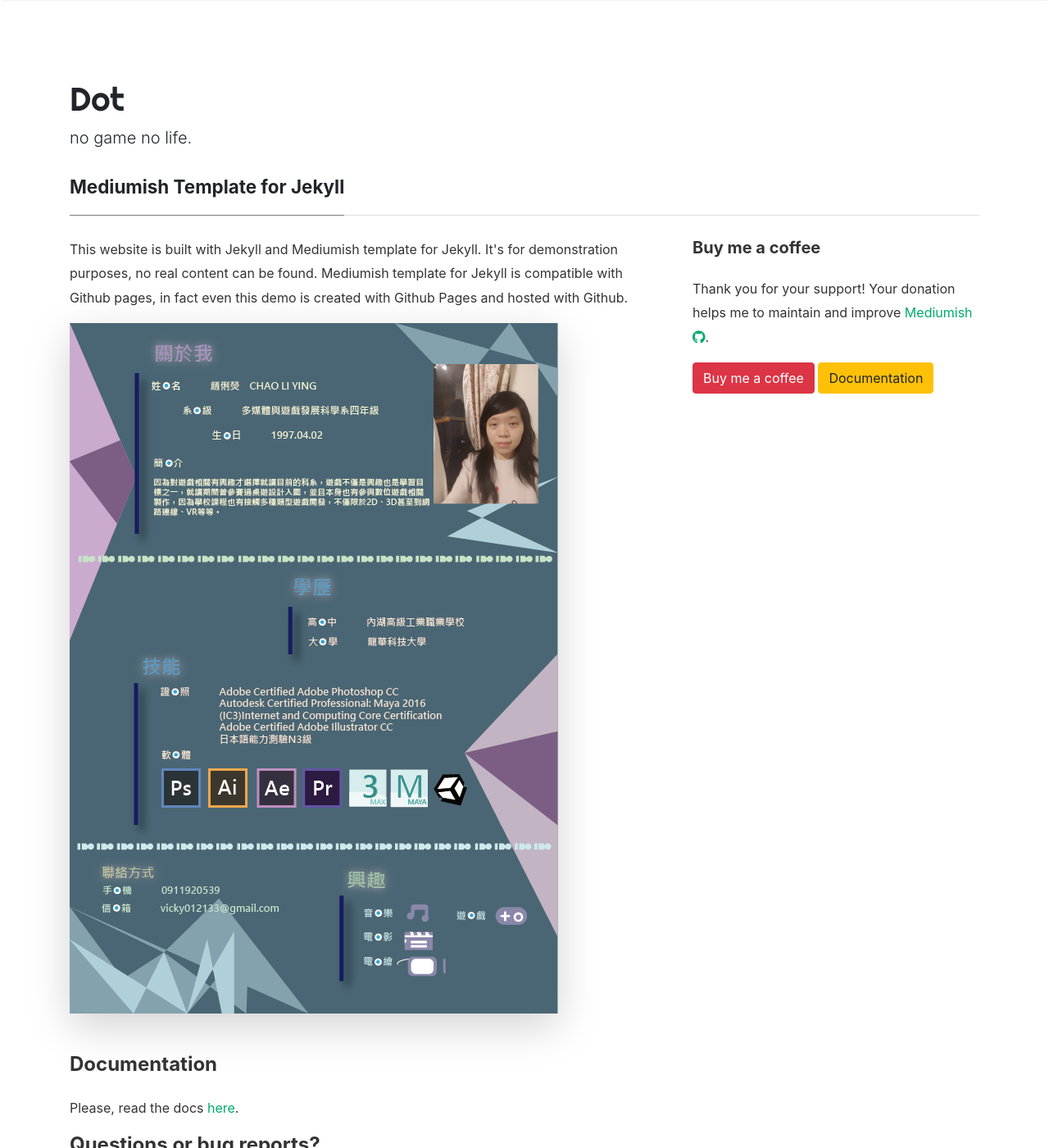
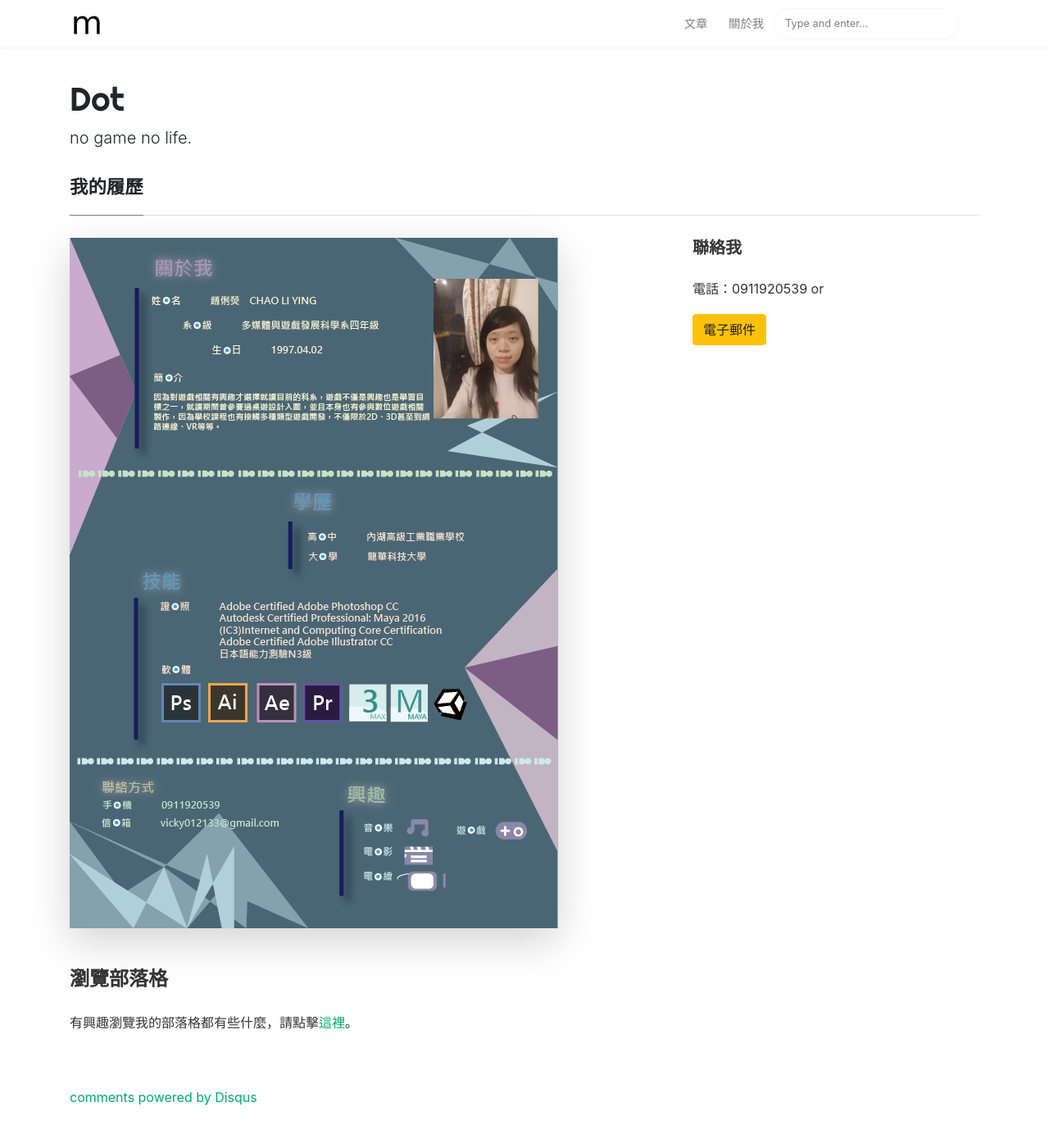
Before and after one commit to dotch01/dotch01.github.io, a Jekyll site: the page built from _pages/about.md, in a window 1280 px wide and 1400 px high. Shown: the whole window at 82% size. Built offline with Jekyll 4.4.1, drawn with Linux system fonts in a browser that asks for light colours; nearby versions of some CDN libraries; comment, search, counter and statistics services are not loaded; some of the changed text lies outside the part shown.

Commit message:
update aboutme

```diff
--- a/_pages/about.md
+++ b/_pages/about.md
@@ -1,6 +1,6 @@
 ---
 layout: page
-title: Mediumish Template for Jekyll
+title: 我的履歷
 permalink: /about
 comments: true
 ---
@@ -8,27 +8,21 @@
 <div class="row justify-content-between">
 <div class="col-md-8 pr-5">
 
-<p>This website is built with Jekyll and Mediumish template for Jekyll. It's for demonstration purposes, no real content can be found. Mediumish template for Jekyll is compatible with Github pages, in fact even this demo is created with Github Pages and hosted with Github.</p>
+<p class="mb-5"><img class="shadow-lg" src="{{site.baseurl}}/assets/images/Resume.png" alt="jekyll template mediumish" /></p>
+<h4>瀏覽部落格</h4>
 
-<p class="mb-5"><img class="shadow-lg" src="{{site.baseurl}}/assets/images/Resume.png" alt="jekyll template mediumish" /></p>
-<h4>Documentation</h4>
-
-<p>Please, read the docs <a href="https://bootstrapstarter.com/bootstrap-templates/template-mediumish-bootstrap-jekyll/">here</a>.</p>
-
-<h4>Questions or bug reports?</h4>
-
-<p>Head over to our <a href="https://github.com/wowthemesnet/mediumish-theme-jekyll">Github repository</a>!</p>
+<p>有興趣瀏覽我的部落格都有些什麼，請點擊<a href="{{ site.baseurl }}/index.html">這裡</a>。</p>
 
 </div>
 
 <div class="col-md-4">
 
 <div class="sticky-top sticky-top-80">
-<h5>Buy me a coffee</h5>
+<h5>聯絡我</h5>
 
-<p>Thank you for your support! Your donation helps me to maintain and improve <a target="_blank" href="https://github.com/wowthemesnet/mediumish-theme-jekyll">Mediumish <i class="fab fa-github"></i></a>.</p>
+<p>電話：0911920539 or</p>
 
-<a target="_blank" href="https://www.wowthemes.net/donate/" class="btn btn-danger">Buy me a coffee</a> <a target="_blank" href="https://bootstrapstarter.com/bootstrap-templates/template-mediumish-bootstrap-jekyll/" class="btn btn-warning">Documentation</a>
+<a target="_blank" href="mailto:vicky012133@gmail.com" class="btn btn-warning">電子郵件</a>
 
 </div>
 </div>
```
